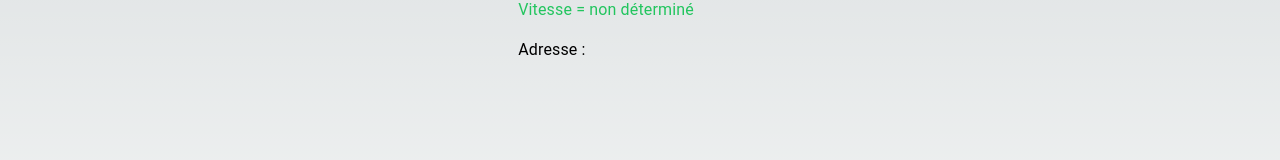
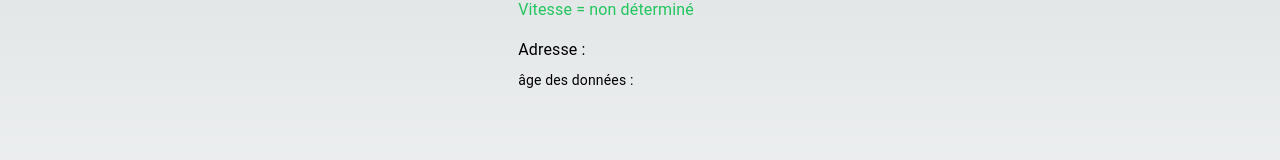
Before and after one commit to esHome33/geoloc, a Next.js app: page / in a window 1280 px wide. Shown: the part 266-426 px from the top of the page. Built offline with nearby package versions, Linux system fonts and the light colour scheme; no server answers.

Commit message:
use a timer to get current position every 1,5s

```diff
--- a/app/page.tsx
+++ b/app/page.tsx
@@ -92,6 +92,7 @@ export default function Home() {
 	const [speed, setSpeed] = useState<string>(ND);
 	const [speedKMH, setSpeedKMH] = useState<string>(ND);
 	const [erreur, setErreur] = useState<string>("");
+	const [dateDatas, setDateDatas] = useState<Date>();
 
 	const [adresses, setAdresses] = useState<boolean>(true);
 
@@ -119,6 +120,8 @@ export default function Home() {
 			const geoloc = navigator.geolocation;
 
 			const onSuccess = (pos: GeolocationPosition) => {
+				const maintenant = new Date();
+				setDateDatas(maintenant);
 				setLat(pos.coords.latitude);
 				setLon(pos.coords.longitude);
 				const acc = pos.coords.accuracy.toFixed() + " m";
@@ -145,14 +148,18 @@ export default function Home() {
 				setErreur("une erreur de géolocalisation est survenue");
 			};
 
-			console.log("watch position launched !");
-			const id_watch = geoloc.watchPosition(onSuccess, onErr, {
-				maximumAge: 0,
-			});
+			//console.log("watch position launched !");
+
+			const timer = setInterval(() => {
+				geoloc.getCurrentPosition(onSuccess, onErr, {
+					maximumAge: 0,
+				});
+			}, 1500);
 
 			return () => {
-				console.log("No more watching position....");
-				geoloc.clearWatch(id_watch);
+				//console.log("No more watching position....");
+				//geoloc.clearWatch(id_watch);
+				clearInterval(timer);
 			};
 		}
 	}, []);
@@ -216,6 +223,9 @@ export default function Home() {
 				<Typography>
 					Adresse : {data?.features[0].properties.street}
 				</Typography>
+				<Typography variant="body2">
+					âge des données : {dateDatas?.toLocaleTimeString()}
+				</Typography>
 			</div>
 			<div className="text-center">
 				<Typography variant="body2">ESHome 33 - juillet 2023</Typography>
--- a/package.json
+++ b/package.json
@@ -1,6 +1,6 @@
 {
 	"name": "geoloc",
-	"version": "1.0.1",
+	"version": "1.0.2",
 	"private": false,
 	"author": {
 		"name": "Etienne",
```
